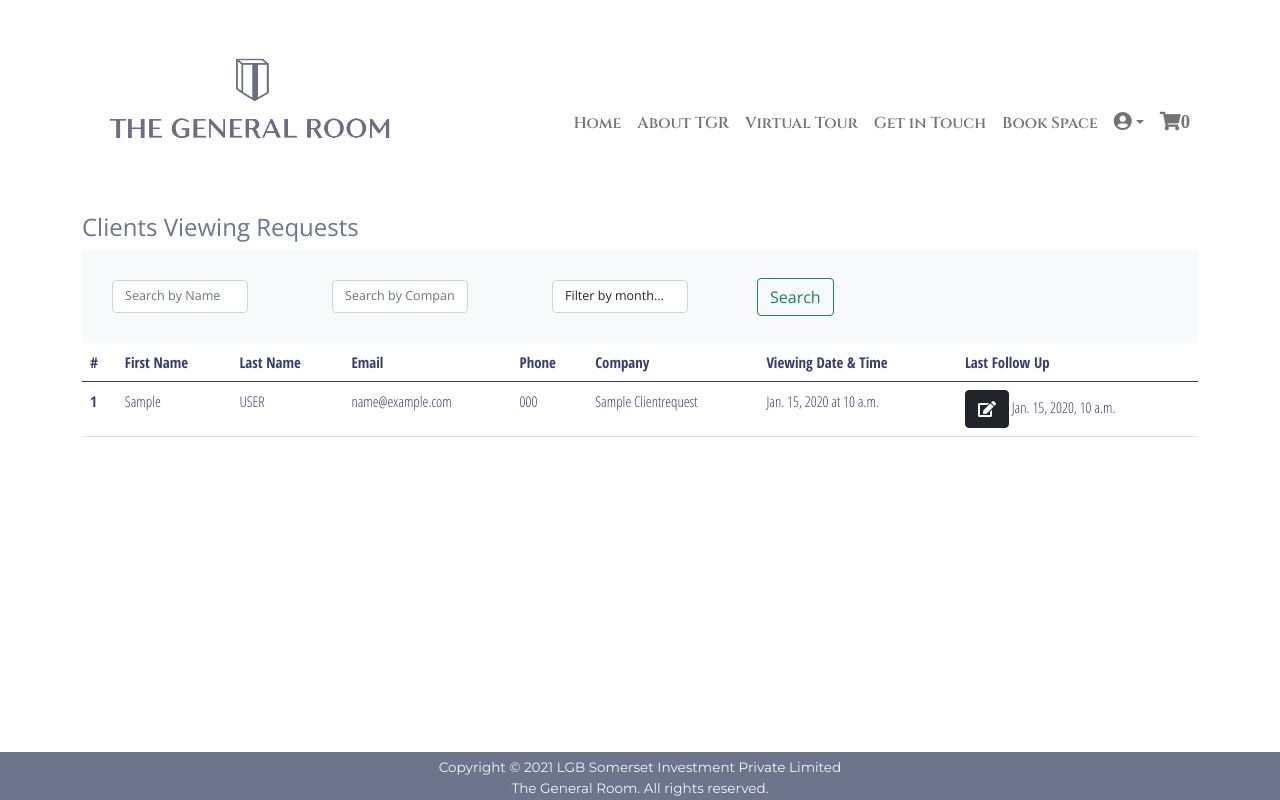
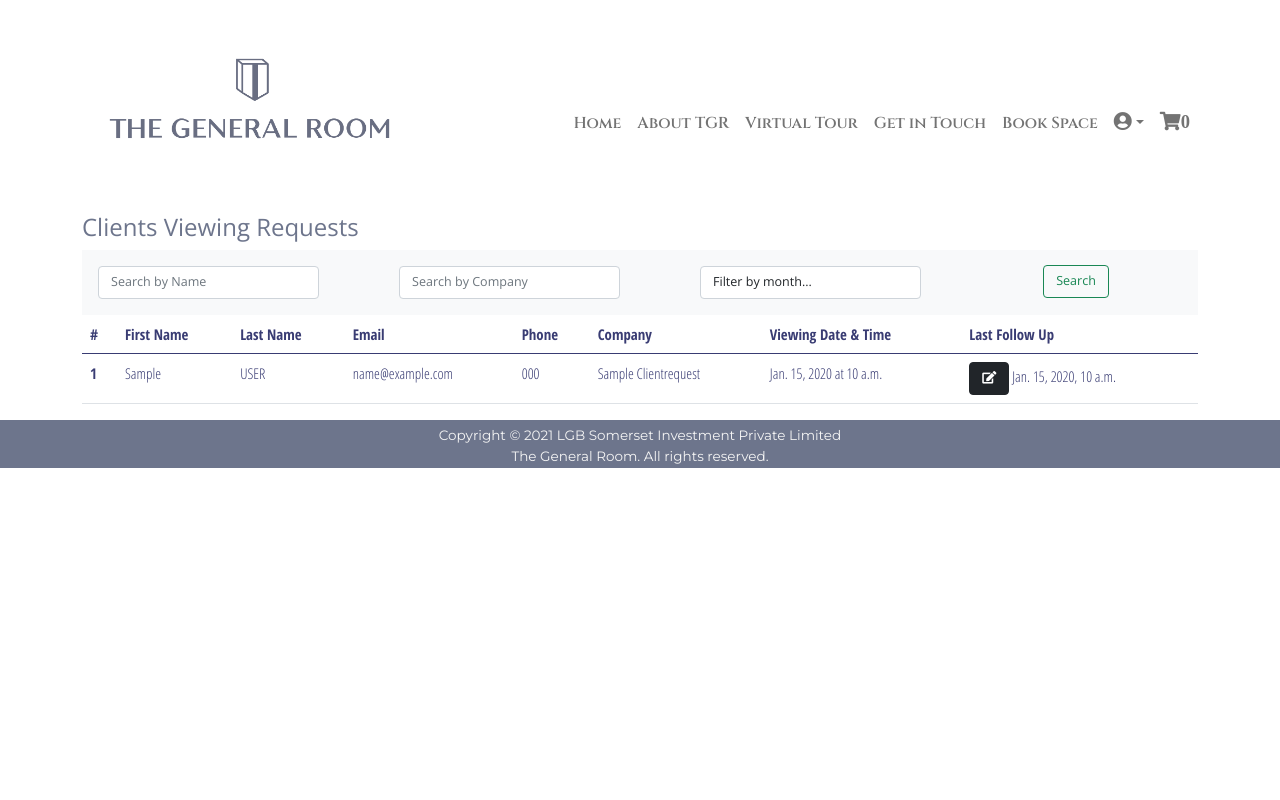
Before and after one commit to suipingooi/generalroom, a Django app: page /tenants/ in a window 1280 px wide. Run offline with Django 3.2, Linux system fonts and the light colour scheme; tables that the repository leaves empty hold one stand-in row (values such as "Sample post"); some libraries are stand-ins or nearby versions.

Commit message:
fixed footer, fixed cr_table

```diff
--- a/static/css/style.css
+++ b/static/css/style.css
@@ -49,7 +49,8 @@ p {
 }
 
 #footer {
-    position: fixed;
+    position: relative;
+    margin-top: 15px;
     bottom: 0;
     left: 0;
     width: 100%;
@@ -244,7 +245,7 @@ iframe#panvtour {
 /* cripsy forms */
 .forms,
 .form-group {
-    margin: 15px;
+    margin: 8px;
     font-size: calc(11px + 0.3vw)
 }
 
@@ -415,11 +416,17 @@ iframe#gmap {
 /* ----------------------------------- */
 /* staff / admin pages */
 #searchbtn {
-    margin-top: 28px;
+    margin-top: 15px;
+    font-size: calc(10px + 0.2vw);
+}
+
+.btn {
+    font-size: calc(10px + 0.2vw);
 }
 
 .form-control {
-    font-size: calc(10px + 0.2vw)
+    font-size: calc(10px + 0.2vw);
+    width: 90%;
 }
 
 .adminForm .form-group {
@@ -436,3 +443,9 @@ iframe#gmap {
 .card-body .deltable {
     color: #393C73;
 }
+
+@media screen and (max-width: 600px) {
+    .crcolhide {
+        display: none;
+    }
+}
--- a/tenants/templates/tenants/client_read-template.html
+++ b/tenants/templates/tenants/client_read-template.html
@@ -7,19 +7,19 @@
 {%block content%}
 <div class=container>
     <h4 class="mt-3">Clients Viewing Requests</h4>
-    <nav class="navbar-light bg-light">
+    <nav class="navbar-light bg-light text-center">
         <form method="GET">
             <div class="row">
-                <div class="col-sm-2 form-group">
+                <div class="col-sm-3 form-group">
                     {{Qform.name|as_crispy_field}}
                 </div>
-                <div class="col-sm-2 form-group">
+                <div class="col-sm-3 form-group">
                     {{Qform.company|as_crispy_field}}
                 </div>
-                <div class="col-sm-2 form-group">
+                <div class="col-sm-3 form-group">
                     {{Qform.date|as_crispy_field}}
                 </div>
-                <div id="searchbtn" class="col-sm-3 form-group">
+                <div id="searchbtn" class="col-sm-2 form-group">
                     <input type="submit" class="btn btn-outline-success" value="Search" />
                 </div>
             </div>
@@ -30,8 +30,8 @@
             <tr>
                 <th scope="col">#</th>
                 <th scope="col">First Name</th>
-                <th scope="col">Last Name</th>
-                <th scope="col">Email</th>
+                <th class="crcolhide" scope="col">Last Name</th>
+                <th class="crcolhide" scope="col">Email</th>
                 <th scope="col">Phone</th>
                 <th scope="col">Company</th>
                 <th scope="col">Viewing Date & Time </th>
@@ -43,8 +43,8 @@
             <tr>
                 <th scope="row">{{t.id}}</th>
                 <td>{{t.first_name | capfirst }}</td>
-                <td>{{t.last_name | upper }}</td>
-                <td>{{t.email}}</td>
+                <td class="crcolhide">{{t.last_name | upper }}</td>
+                <td class="crcolhide">{{t.email}}</td>
                 <td>{{t.phone}}</td>
                 <td>{{t.company_name | title }}</td>
                 <td>{{t.viewing_date}} at {{t.viewing_time}}</td>
```
